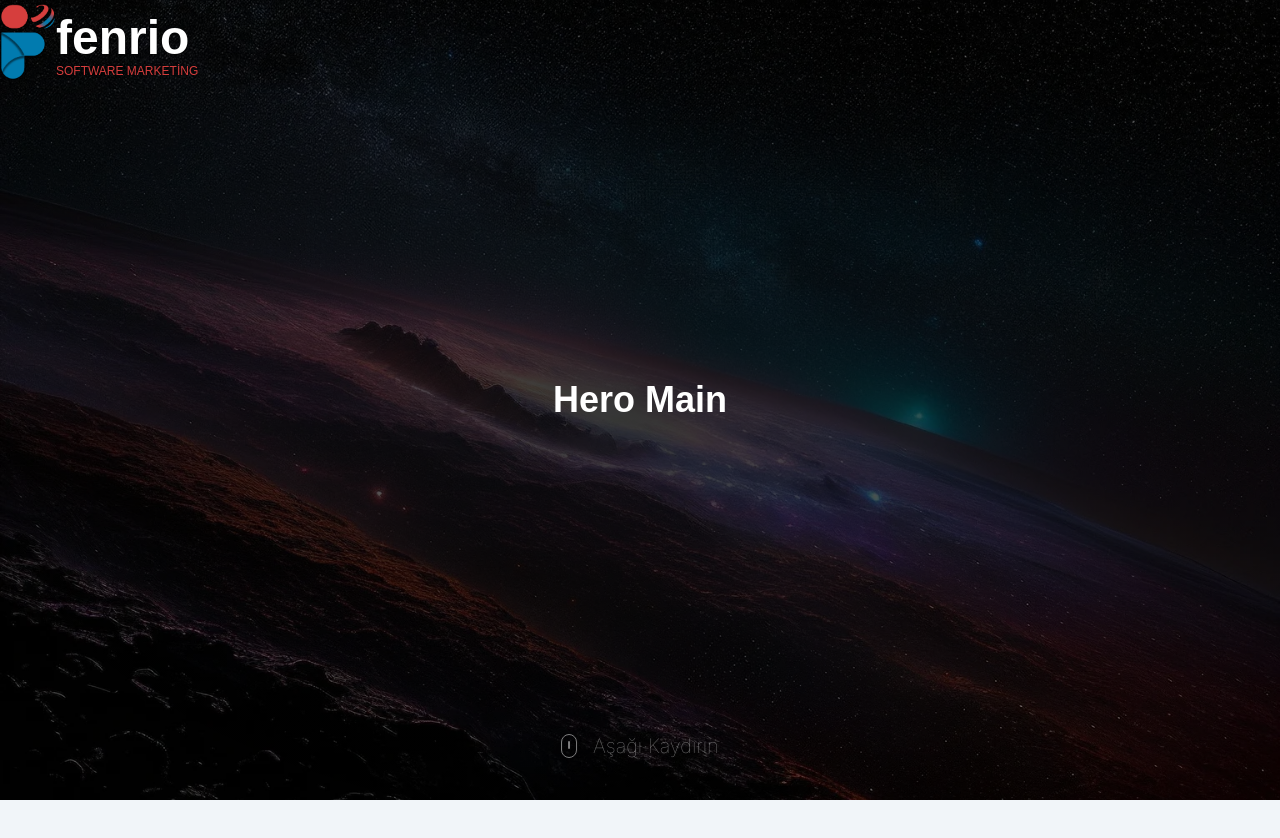
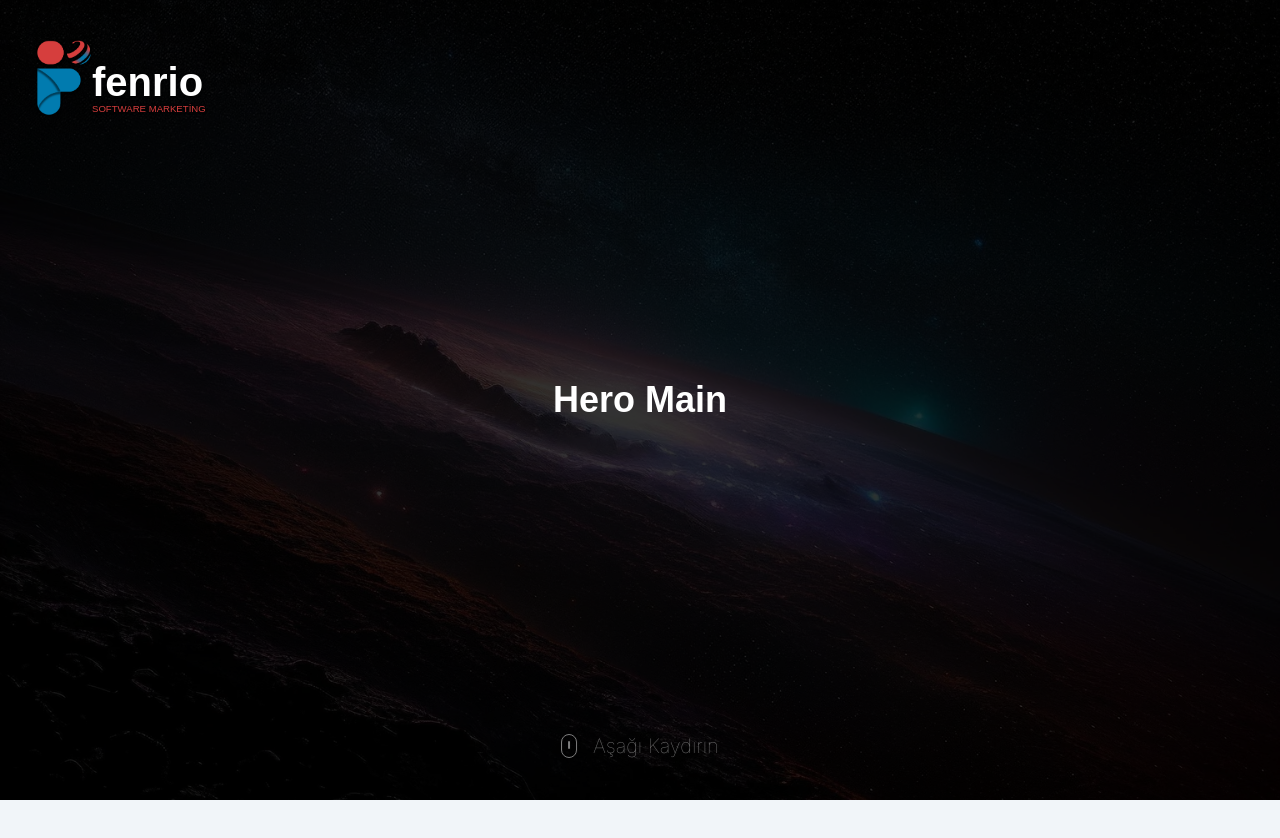
Before and after one commit to eozveri07/fenrio, a Next.js app: page /en/preview/hero in a window 1280 px wide. Shown: the top 838 px of the page. Built offline with nearby package versions, Linux system fonts and the light colour scheme.

Commit message:
feat: update Header padding and adjust font sizes in AnimatedLogo for improved layout and readability

```diff
--- a/components/Header/index.tsx
+++ b/components/Header/index.tsx
@@ -6,7 +6,7 @@ export default function Header({
   ref: React.RefObject<HTMLDivElement | null>;
 }) {
   return (
-    <div className="fixed top-0 left-0 w-full z-50 h-20 flex items-start justify-between">
+    <div className="fixed top-0 left-0 w-full z-50 h-20 flex items-start justify-between p-9">
       <div id="logo" ref={ref} />
     </div>
   );
--- a/components/Hero/animated-logo.tsx
+++ b/components/Hero/animated-logo.tsx
@@ -124,14 +124,14 @@ export default function AnimatedLogo() {
         container.style.height = "80px";
 
         gsap.to(title, {
-          fontSize: "3rem",
+          fontSize: "2.5rem",
           duration: 0.6,
           ease: "power2.inOut",
           absolute: true,
         });
 
         gsap.to(subtitle, {
-          fontSize: "0.75rem",
+          fontSize: "0.6rem",
           duration: 0.6,
           ease: "power2.inOut",
           absolute: true,
--- a/components/Hero/index.tsx
+++ b/components/Hero/index.tsx
@@ -65,7 +65,7 @@ function HeroContent() {
           onLoad={() => setBackgroundImageLoaded(true)}
           priority
         />
-        <div className="absolute inset-0 pointer-events-none bg-[radial-gradient(ellipse_at_center,transparent_0%,transparent_0%,rgba(0,0,0,0.8)_0%,rgba(0,0,0,0.4)_100%)]" />
+        <div className="absolute inset-0 pointer-events-none bg-black/80" />
       </div>
       <AnimatedLogo />
       <HeroMain />
```
